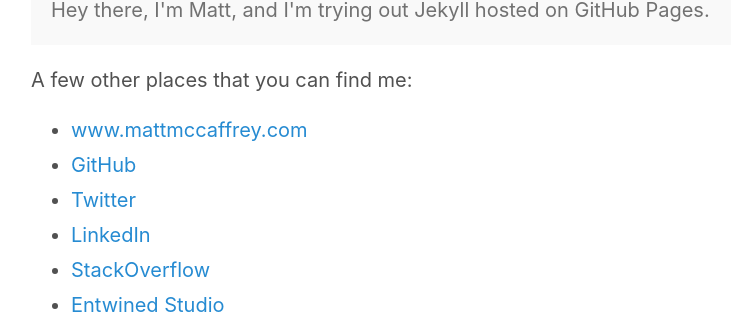
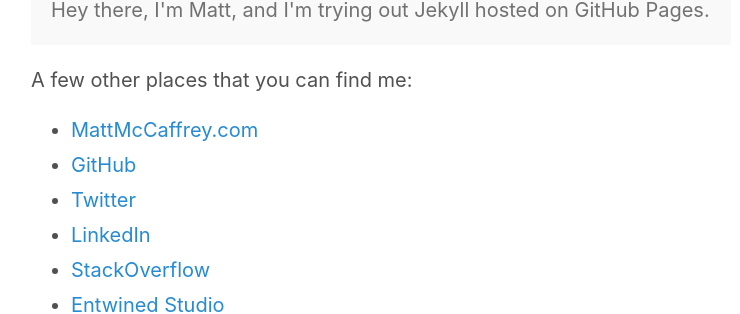
Before and after one commit to mmccaff/mmccaff.github.io, a Jekyll site: the page built from about.md, in a window 1280 px wide. Shown: the part 216-530 px from the top of the page, without its empty margins (259-999 px from the left). Built offline with Jekyll 4.4.1, drawn with Linux system fonts in a browser that asks for light colours.

Commit message:
tiny wording changes.

```diff
--- a/about.md
+++ b/about.md
@@ -9,7 +9,7 @@
 
 A few other places that you can find me:
 
-* [www.mattmccaffrey.com](http://www.mattmccaffrey.com/)
+* [MattMcCaffrey.com](http://www.mattmccaffrey.com/)
 * [GitHub](https://github.com/mmccaff)
 * [Twitter](http://www.twitter.com/mmccaff/)
 * [LinkedIn](http://www.linkedin.com/pub/matt-mccaffrey/5/71a/278)
```
Also changed, not shown: _posts/2017-04-18-my-bbs-software-from-1993.md (+1 -1 lines).
